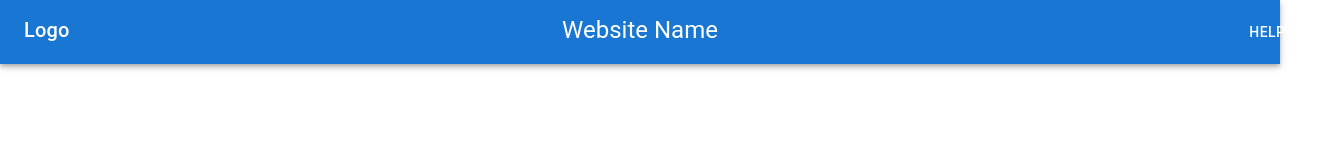
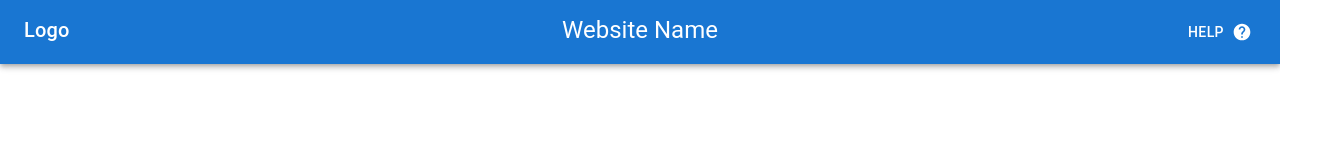
Before and after one commit to cs261-2022-group22/reactjs-frontend, a Next.js app: page / in a window 1280 px wide. Shown: the top 160 px of the page, 1317 px wide, since content can reach past the window. Built offline with nearby package versions, Linux system fonts and the light colour scheme.

Commit message:
navbar now scales with width

```diff
--- a/components/NavBar.tsx
+++ b/components/NavBar.tsx
@@ -5,31 +5,31 @@ import HelpIcon from "@mui/icons-material/Help";
 function NavBar() {
     return (
         <AppBar position="static">
-            <Box sx={{ flexGrow: 1 }}>
 			<Toolbar>
-                    <Grid container spacing={12}>
-                        <Grid item xs={2}>
+				<Grid container>
+					<Grid item xs={2} sx={{ display: "flex", justifyContent: "flex-start"}}>
 						<Typography variant="h6">Logo</Typography>
 					</Grid>
 					<Grid item xs={8}>
 						<Typography
-                                sx={{ flexGrow: 1, textAlign: "center" }}
+							sx={{ textAlign: "center" }}
 							variant="h5"
 						>
 							Website Name
 						</Typography>
 					</Grid>
-                        <Grid item xs={1}></Grid>
-                        <Grid item xs={1}>
+					<Grid item xs={2} sx={{ display: "flex", justifyContent: "flex-end"}}>
 						<Link href="/tutorial">
-                                <Button color="inherit" endIcon={<HelpIcon />}>
+							<Button
+								color="inherit"
+								endIcon={<HelpIcon />}
+							>
 								Help
 							</Button>
 						</Link>
 					</Grid>
 				</Grid>
 			</Toolbar>
-            </Box>
         </AppBar>
     );
 }
```
Lines whose indentation alone changed are shown as unchanged.
